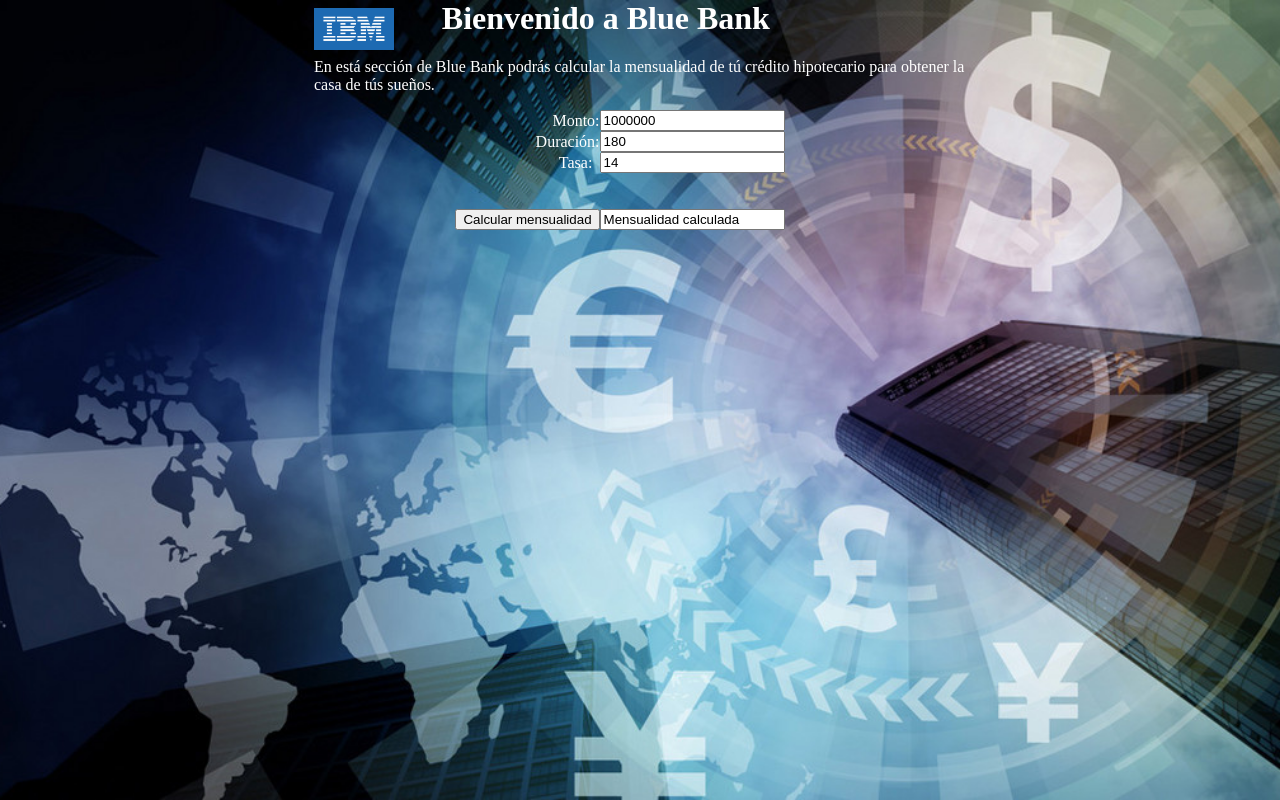
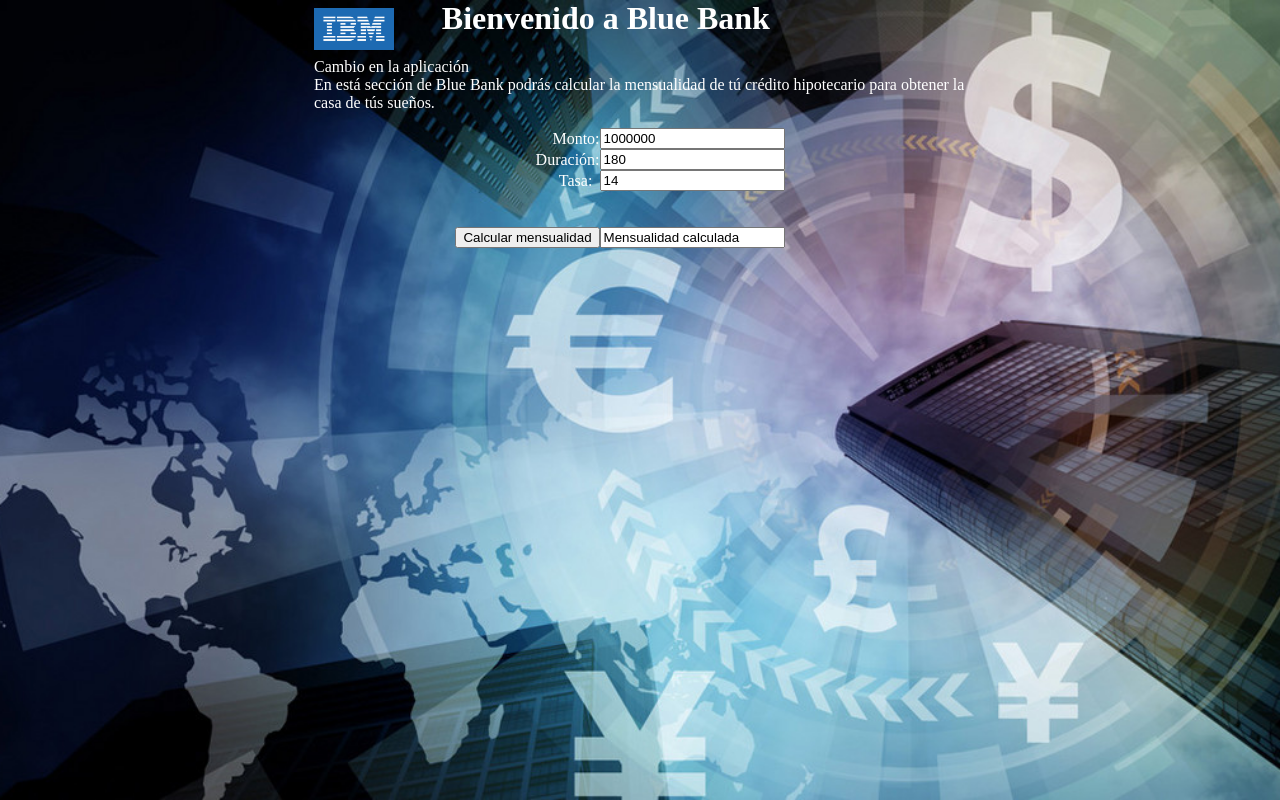
Before and after one commit to wolfmanx23/cliente-api-kube, a website: page public/index.html in a window 1280 px wide. Drawn offline with Linux system fonts and the light colour scheme.

Commit message:
Update index.html

```diff
--- a/public/index.html
+++ b/public/index.html
@@ -52,10 +52,16 @@
             </tr>
             <tr>
               <td colspan="2" width="312">
+                <p><font color="white">Cambio en la aplicación</font>
+				        </p>
+              </td>
+            </tr>
+            <tr>
+              <td colspan="2" width="312">
                 <p><font color="white">En est&aacute; secci&oacute;n de Blue Bank podr&aacute;s
                     calcular la mensualidad de t&uacute; cr&eacute;dito hipotecario para
                     obtener la casa de t&uacute;s sue&ntilde;os.</font>
-				</p>
+				        </p>
               </td>
             </tr>
         </table>
```
